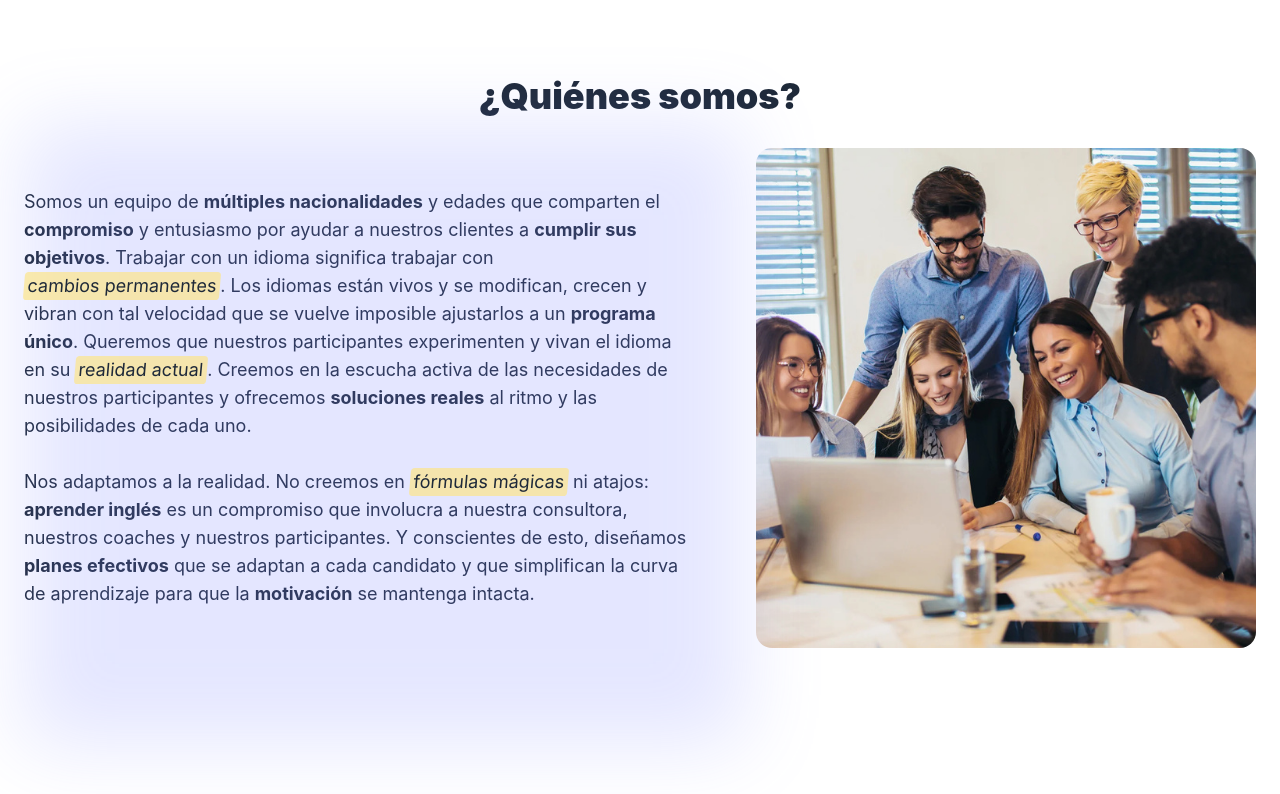
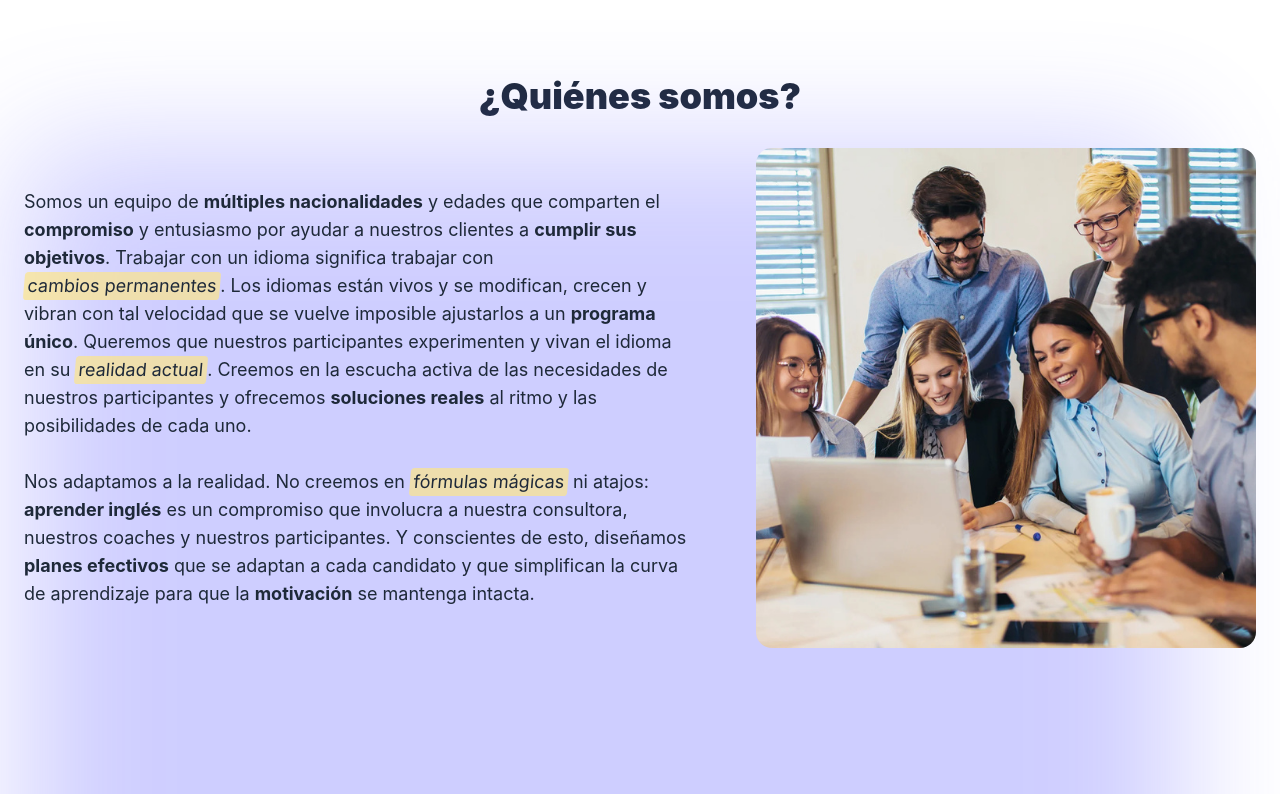
Before and after one commit to EngelFreites/official-english-web, a React (Vite) app: page / in a window 1280 px wide. Shown: the part 1040-1834 px from the top of the page. Built offline with nearby package versions, Linux system fonts and the light colour scheme.

Commit message:
fix: prevent background blur from causing vertical scroll

```diff
--- a/src/component/WeAre/WeAre.jsx
+++ b/src/component/WeAre/WeAre.jsx
@@ -6,8 +6,8 @@ export default function WeAre() {
       <Title>¿Quiénes somos?</Title>
 
       <div className="flex flex-col lg:flex-row justify-center items-center gap-16 relative">
-        <div class="absolute -top-6 left-0 w-[720px] h-[620px] bg-indigo-400 opacity-20 blur-2xl"></div>
-        <p className="text-lg text-gray-800 whitespace-pre-line">
+        <div class="absolute top-0 left-0  w-[90vw] h-[100vh]  bg-indigo-500 opacity-30 blur-3xl "></div>
+        <p className="text-lg text-gray-800 whitespace-pre-line z-2">
           Somos un equipo de <strong>múltiples nacionalidades</strong> y edades
           que comparten el <strong>compromiso</strong> y entusiasmo por ayudar a
           nuestros clientes a <strong>cumplir sus objetivos</strong>. Trabajar
@@ -32,7 +32,7 @@ export default function WeAre() {
         <img
           src="weare.png"
           alt="quines somos"
-          className=" w-[600px] lg:w-full bg-cover bg-no-repeat h-full rounded-2xl"
+          className=" w-[600px] lg:w-full bg-cover bg-no-repeat h-full rounded-2xl z-2"
         />
       </div>
     </section>
```
